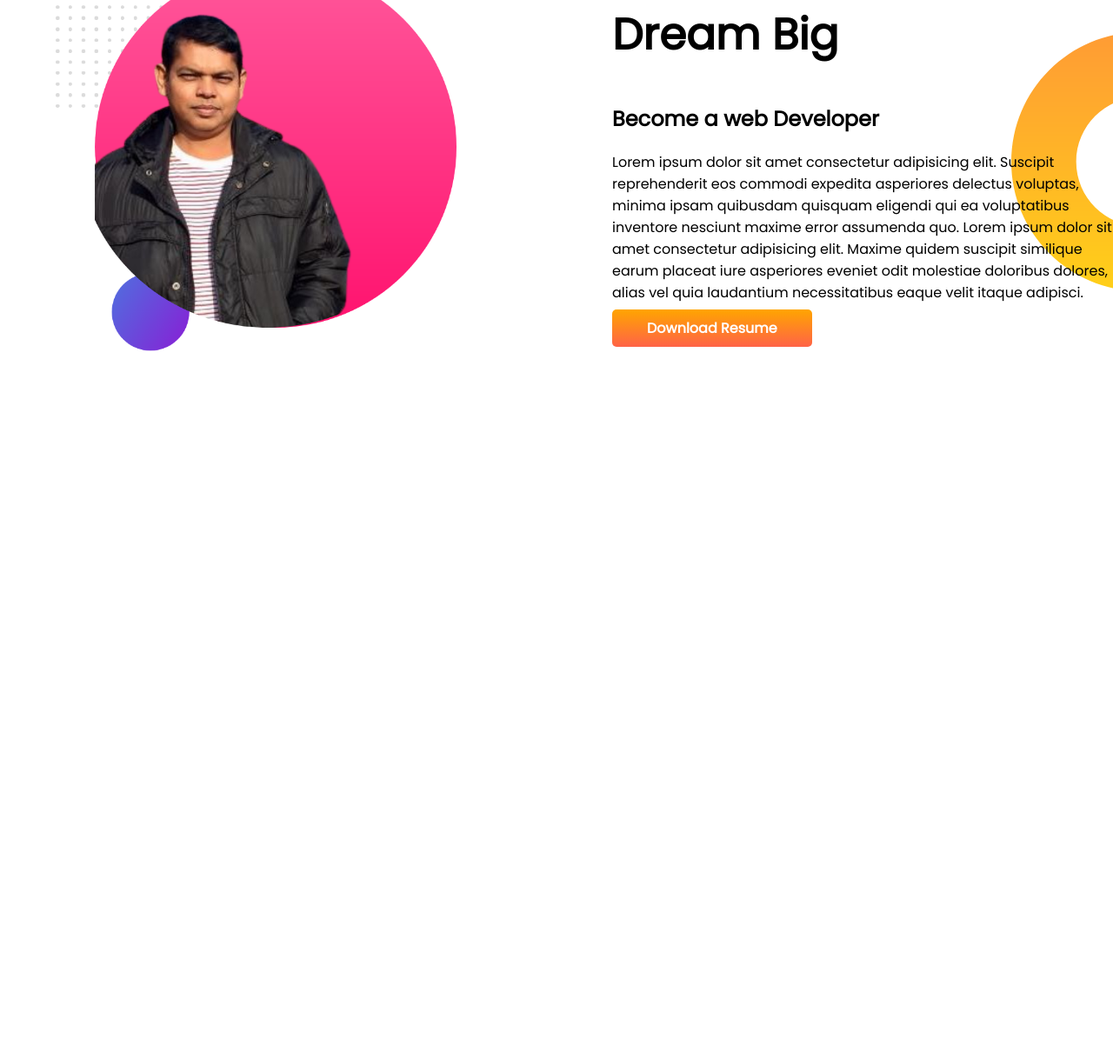
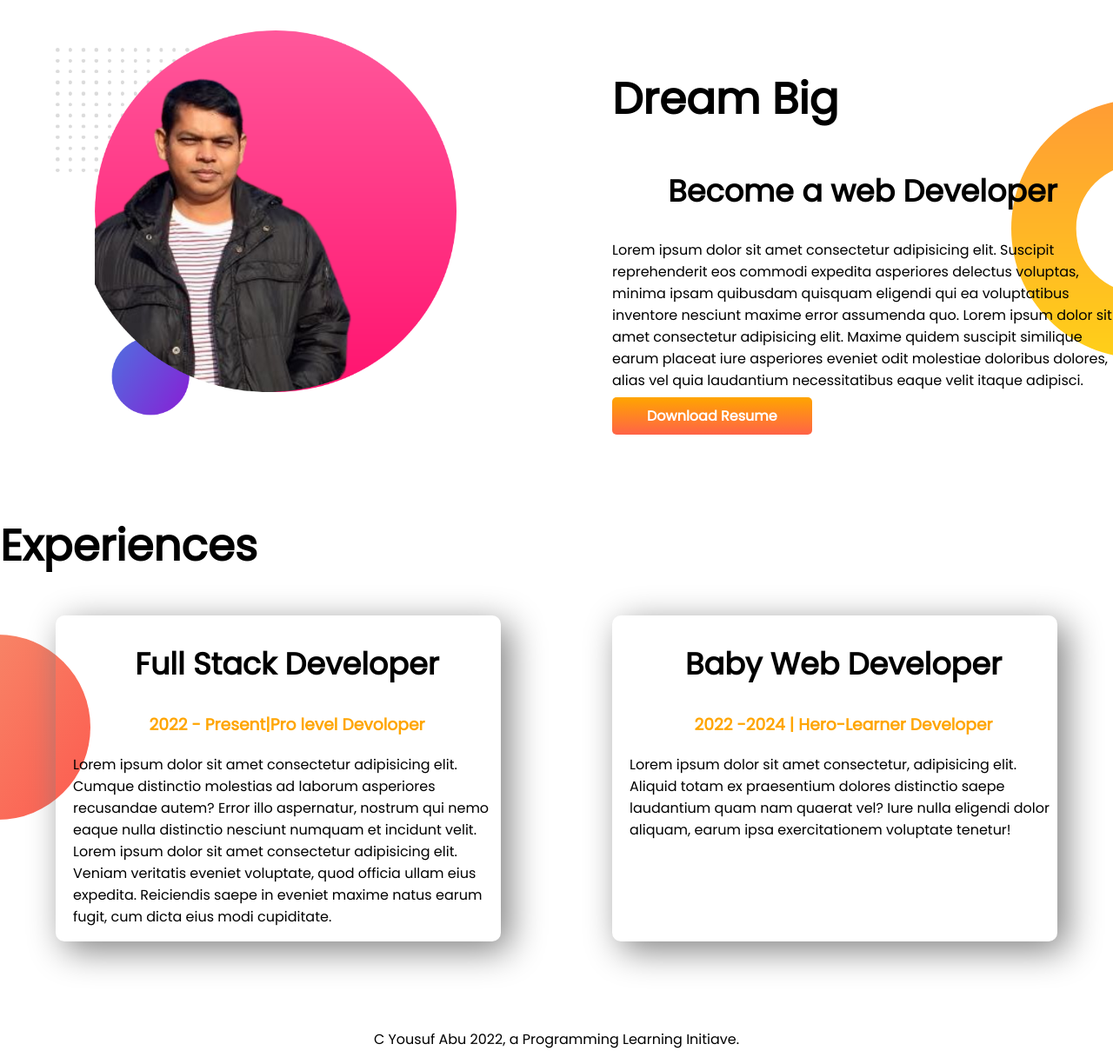
Before and after one commit to usuf25du/developer_portfolio, a plain HTML site: page index.html in a window 1280 px wide. Shown: the part 603-1827 px from the top of the page at 87% size. Before the commit the page ends 1114 px from the top, so only its background shows below. Drawn offline with Linux system fonts and the light colour scheme.

Commit message:
footer and experience add

```diff
--- a/index.html
+++ b/index.html
@@ -10,18 +10,19 @@
     <link rel="stylesheet" href="style.css">
 </head>
 <body>
-    <section class="top-banner">
-    <div class="half-width"><h1> Welcome To</h1>
+    <section class="top-banner flexible-container" >
+    <div class="half-width">
+        <h1> Welcome To</h1>
         <h1><span class="orange-color">Abu Yousuf's</span>  World </h1>
         <h3>Lifetime Learner, Parttime Teacher</h3>
-        <p>Lorem ipsum dolor sit amet consectetur adipisicing elit. Atque, cum consequuntur quidem qui distinctio odit necessitatibus corrupti dolor natus aliquid! Odit enim minus, aliquam doloremque optio iure adipisci sapiente nulla.</p>
+        <p>Lorem ipsum dolor sit amet consectetur adipisicing elit. Atque, cum consequuntur quidem qui distinctio odit necessitatibus corrupti dolor natus aliquid! Odit enim minus, aliquam doloremque optio iure adipisci sapiente nulla. Lorem ipsum dolor sit amet consectetur adipisicing elit. Exercitationem excepturi accusantium iusto voluptatibus ducimus dolorum possimus, vel repellendus iste numquam deserunt harum officiis totam itaque omnis consequatur a molestias blanditiis. </p>
         <a class="link-button" target="_blank" href="https://www.linkedin.com/mynetwork/">Hire Me</a>
     </div>
 
     <div class="half-width"><img src="images/my-bg (2).png" alt="My own photo 1">
     </div>
 </section>
-<section class="dream-big">
+<section class="dream-big flexible-container">
     <div class="half-width">
             <img src="images/my-bg2 (2).png" alt="second image">
     </div>
@@ -33,5 +34,25 @@
 
     </div>
 </section>
+
+<section class="experience-area">
+    <h1>Experiences</h1>
+
+<div class="flexible-container">
+    <div id="full-stack-expeerience" class="experience-item">
+        <h2>Full Stack Developer</h2>
+        <h3 class="orange-color">2022 - Present|Pro level Devoloper </h3>
+        <p>Lorem ipsum dolor sit amet consectetur adipisicing elit. Cumque distinctio molestias ad laborum asperiores recusandae autem? Error illo aspernatur, nostrum qui nemo eaque nulla distinctio nesciunt numquam et incidunt velit. Lorem ipsum dolor sit amet consectetur adipisicing elit. Veniam veritatis eveniet voluptate, quod officia ullam eius expedita. Reiciendis saepe in eveniet maxime natus earum fugit, cum dicta eius modi cupiditate.</p>
+    </div>
+    <div id="web-dev-experience" class="experience-item">
+    <h2> Baby Web Developer</h2>
+    <h3 class="orange-color">  2022 -2024 | Hero-Learner Developer</h3>
+    <p>Lorem ipsum dolor sit amet consectetur, adipisicing elit. Aliquid totam ex praesentium dolores distinctio saepe laudantium quam nam quaerat vel? Iure nulla eligendi dolor aliquam, earum ipsa exercitationem voluptate tenetur!</p>
+    </div>
+</div>
+</section>
+<footer>
+    <p> C Yousuf Abu 2022, a Programming Learning Initiave. </p>
+</footer>
 </body>
 </html>
--- a/style.css
+++ b/style.css
@@ -7,11 +7,20 @@ h1 {
     font-size: 50px;
 }
 
+h2 {
+    font-size: 35px;
+    text-align: center;
+}
+
+h3 {
+    text-align: center;
+}
+
 .orange-color {
     color: orange;
 }
 
-section {
+.flexible-container {
     display: flex;
     margin-bottom: 100px;
 }
@@ -19,6 +28,7 @@ section {
 .half-width {
     width: 50%;
     padding-left: 5%;
+
 
 }
 
@@ -47,3 +57,35 @@ section {
     background-repeat: no-repeat;
     background-position: right;
 }
+
+.experience-item {
+    width: 40%;
+    margin-left: 5%;
+    margin-right: 5%;
+    padding-left: 20px;
+    border-radius: 10px;
+    box-shadow: 10px 10px 40px gray;
+
+}
+
+.experience-area {
+    background-image: url(images/exp-bg.png);
+    background-repeat: no-repeat;
+    background-position: left;
+
+}
+
+#web-dev-experience {
+    border: left 7px solid;
+    border-image: linear-gradient(blue, cyan);
+    border-image-slice: 1;
+}
+
+#full-stack-expeerience {
+    border: left 7px solid;
+    border-image: linear-gradient(salmon, tomato)
+}
+
+footer p {
+    text-align: center;
+}
```
